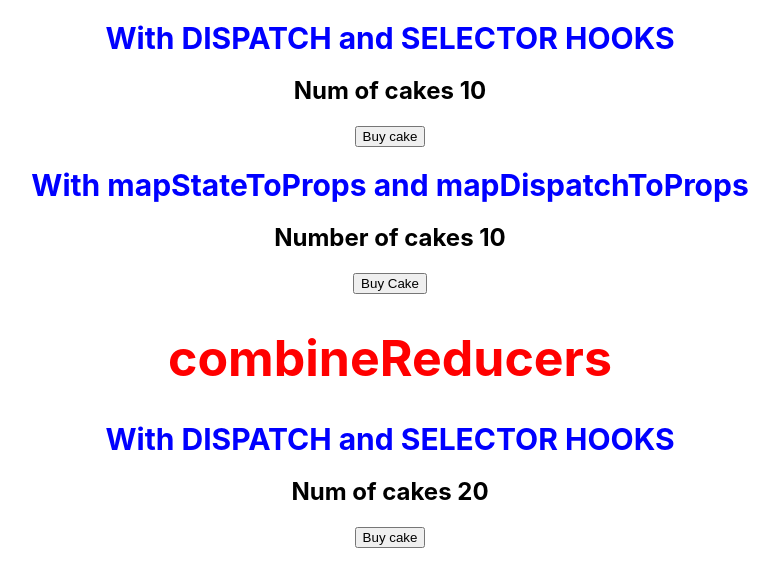
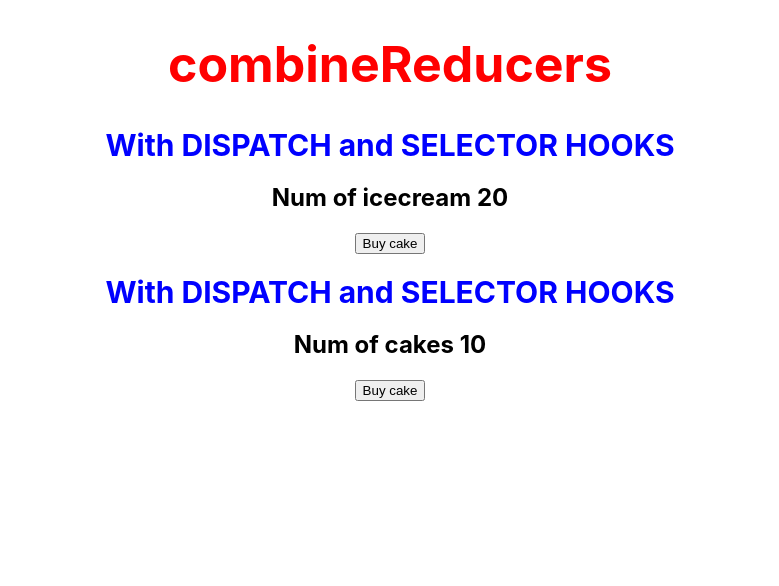
Before and after one commit to sloomabh/Redux, a React (Create React App) app: page / in a window 1280 px wide. Shown: the top 586 px of the page, without its empty margins (250-1029 px from the left). Built offline with nearby package versions, Linux system fonts and the light colour scheme; the HTML template or start-up script is replaced by a standard one.

Commit message:
delete Ckae container

```diff
--- a/src/App.js
+++ b/src/App.js
@@ -1,5 +1,5 @@
 import './App.css';
-import CakeContainer from './components/CakeContainer';
+
 import HooksCakeContainer from './components/HooksCakeContainer';
 import HooksIceCreamContainer from './components/HooksIceCreamContainer';
 import { Provider } from 'react-redux';
@@ -9,9 +9,8 @@ function App() {
   return (
     <div className="App">
       <Provider store={store}>
+        <HooksIceCreamContainer />
         <HooksCakeContainer />
-        <CakeContainer />
-        <HooksIceCreamContainer />
       </Provider>
     </div>
   );
--- a/src/components/CakeContainer.js
+++ /dev/null
@@ -1,32 +0,0 @@
-import React from 'react';
-import { connect } from 'react-redux';
-import { buyCake } from '../redux';
-
-function CakeContainer(props) {
-  console.log(props);
-  return (
-    <div>
-      <h1 style={{ color: 'blue', fontSize: '30px', fontWeight: 'bold' }}>
-        With mapStateToProps and mapDispatchToProps{' '}
-      </h1>
-      <h2>Number of cakes {props.numOfCakes}</h2>
-      <button onClick={props.buyCake}>Buy Cake</button>
-    </div>
-  );
-}
-
-const mapStateToProps = (state) => {
-  return {
-    numOfCakes: state.cake.numOfCakes,
-  };
-};
-
-const mapDispatchToProps = (dispatch) => {
-  return {
-    buyCake: () => dispatch(buyCake()),
-  };
-};
-
-export default connect(mapStateToProps, mapDispatchToProps)(CakeContainer);
-
-//we connect the actions and state to  component props so we can use them
--- a/src/components/HooksIceCreamContainer.js
+++ b/src/components/HooksIceCreamContainer.js
@@ -18,7 +18,7 @@ const HooksIceCreamContainer = () => {
       <h1 style={{ color: 'blue', fontSize: '30px', fontWeight: 'bold' }}>
         With DISPATCH and SELECTOR HOOKS
       </h1>
-      <h2>Num of cakes {numOfIceCreams}</h2>
+      <h2>Num of icecream {numOfIceCreams}</h2>
       <button onClick={handleBuyIceCream}>Buy cake</button>
     </div>
   );
```
